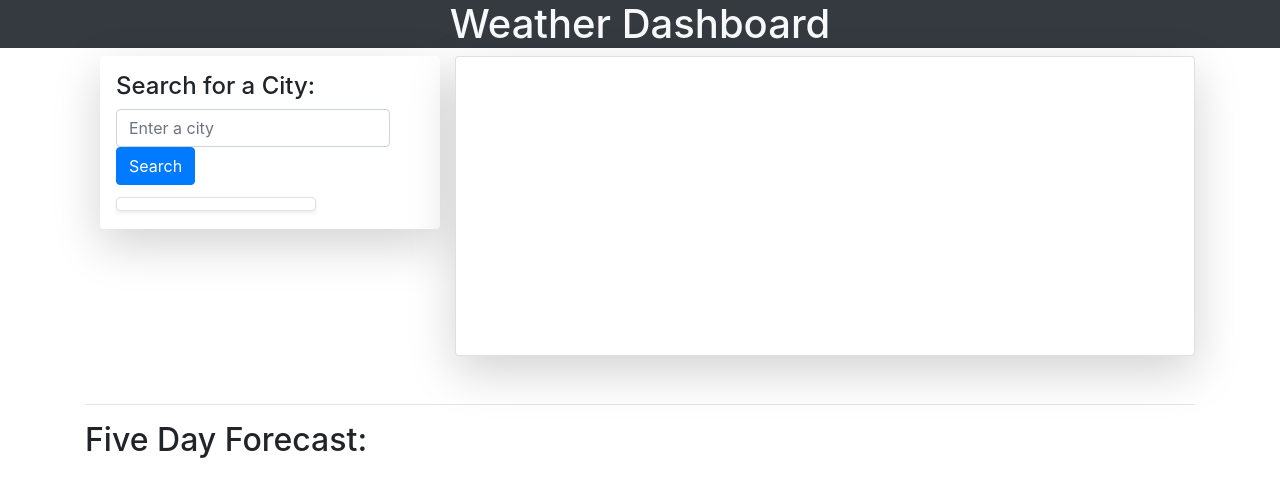
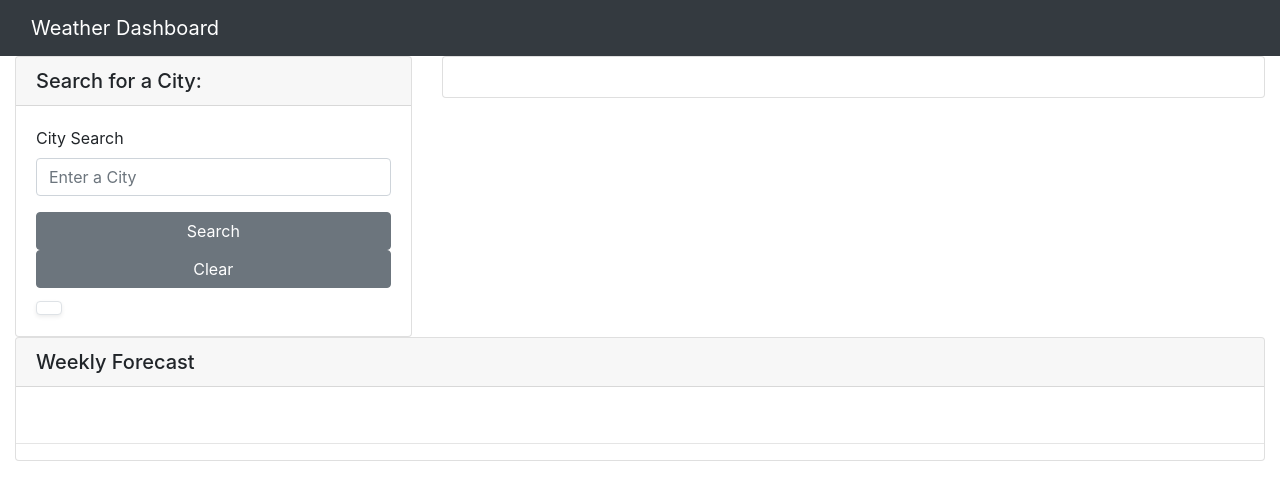
Before and after one commit to jessica-calderon/weather-dashboard, a plain HTML site: page index.html in a window 1280 px wide. Drawn offline with nearby package versions, Linux system fonts and the light colour scheme.

Commit message:
revamp html style and add clear button

```diff
--- a/assets/css/style.css
+++ b/assets/css/style.css
@@ -2,8 +2,9 @@
     width: 710;
     height: 300px;
 }
-.styled-btn {
-    width: 200px;
+.btn-style {
+    margin-top: 5px;
+    margin-bottom: 5px;
 }
 .div-style {
     height: auto;
@@ -15,3 +16,14 @@
     justify-content: center;
     justify-items: center;
 }
+.fa-style {
+    margin-right: 5px;
+}
+.navbar {
+    color: white;
+    text-decoration: none;
+}
+.navbar a:active {
+    color: grey;
+    text-decoration: none;
+}
--- a/assets/js/index.js
+++ b/assets/js/index.js
@@ -68,7 +68,7 @@ $.ajax({
     // store forecast to an array list //
     var returnForecast = response.list;
     $("#weekly").empty();
-    for (var i = 0; i < returnForecast.length; i += 7) {
+    for (var i = 0; i < returnForecast.length; i += 6) {
         // forecast div element
         var forecastDiv = $("<div class='div-style card text-white bg-primary mx-auto mb-10 p-2 shadow-lg'>");
         // forecast temp, date, and humidty variables
@@ -141,3 +141,9 @@ $("#local-search").on('click', '.btn', function(event) {
     event.preventDefault();
     search($(this).text());
 });
+// clear location history on clear btn click
+$("#clear-btn").on("click", function (event) {
+    event.preventDefault();
+    $("#local-search").html("");
+    localStorage.clear();
+})
--- a/index.html
+++ b/index.html
@@ -5,31 +5,98 @@
     <meta http-equiv="X-UA-Compatible" content="IE=edge">
     <meta name="viewport" content="width=device-width, initial-scale=1.0">
     <link rel="stylesheet" href="./assets/css/style.css">
-    <link rel="stylesheet" href="https://use.fontawesome.com/releases/v5.8.1/css/all.css" />
-    <link rel="stylesheet" href="https://stackpath.bootstrapcdn.com/bootstrap/4.3.1/css/bootstrap.min.css">
+    <link rel="stylesheet" href="https://cdnjs.cloudflare.com/ajax/libs/font-awesome/6.1.1/css/brands.min.css" integrity="sha512-OivR4OdSsE1onDm/i3J3Hpsm5GmOVvr9r49K3jJ0dnsxVzZgaOJ5MfxEAxCyGrzWozL9uJGKz6un3A7L+redIQ==" crossorigin="anonymous" referrerpolicy="no-referrer" />    <link rel="stylesheet" href="https://stackpath.bootstrapcdn.com/bootstrap/4.3.1/css/bootstrap.min.css">
     <title>Weather Dashboard</title>
 </head>
 <body>
-    <div class="container-fluid bg-dark text-light text-center">
-        <h1>Weather Dashboard</h1>
+    <div class="container-fluid">
+        <div class="row">
+            <div class="col-md-12 bg-dark">
+                <nav class="navbar navbar-expand-lg navbar-dark bg-dark">
+
+                    <a class="navbar-brand" href="#">Weather Dashboard</a>
+
+                </nav>
+            </div>
+        </div>
+        <div class="row">
+            <div class="col-md-4">
+                <div class="card">
+                    <h5 class="card-header">
+                        Search for a City:
+                    </h5>
+                    <div class="card-body">
+                <form role="form">
+
+                    <div class="form-group">
+
+                        <label for="exampleInputPassword1">
+                            City Search
+                        </label>
+                        <input type="text" class="form-control mr-sm-2" id="city-search" placeholder="Enter a City" />
+                    </div>
+
+                    <button type="submit" class="btn btn-style btn-block btn-secondary my-sm-0 my-2" id="search-btn">
+                        Search
+                    </button>
+                </form>
+                <button type="button" id="clear-btn" class="btn btn-style btn-secondary btn-block my-sm-0 my-2">
+                    Clear
+                </button>
+
+                <form id="local-search" class="mt-1">
+                    <!-- localStorage search results -->
+                </form>
+            </div>
+        </div>
+     </div>
+            <div class="col-md-8">
+                <div class="card">
+                    <div class="card-body">
+                        <div id="forecast"></div>
+                        <div id="uv-levels"></div>
+                    </div>
+                </div>
+            </div>
+        </div>
+        <div class="row">
+            <div class="col-md-12">
+                <div class="card">
+                    <h5 class="card-header">
+                        Weekly Forecast
+                    </h5>
+                    <div class="card-body">
+                        </div>
+                        <hr>
+                        <div id="weekly" class="row">
+                        </div>
+                    </div>
+                </div>
+            </div>
+        </div>
+    </div>
+
+<!--     <div class="container-fluid bg-dark text-light text-center">
+        <a href="#" class="navbar">
+        <h1><i class="fa-style fa-solid fa-sun-cloud"></i> Weather Dashboard</h1></a>
     </div>
     <div class="container">
-        <div>
-            <div class="col-4 float-left">
+        <div> -->
+<!--             <div class="col-4 float-left"> -->
                 <!-- search section -->
-                <nav class="navbar bg-light mb-5 p-3 bg-light navbar-light shadow-lg bg-white rounded">
+<!--                 <nav class="navbar bg-light mb-5 p-3 bg-light navbar-light shadow-lg bg-white rounded">
                     <h4>Search for a City:</h4>
                         <form class="form-inline">
                             <input id="city-search" class="form-control mr-sm-2" type="search" placeholder="Enter a city">
                             <button id="search-btn" class="btn btn-primary my-sm-0 my-2" type="submit">Search</button>
-                        </form>
+                        </form> -->
                         <!-- localStorage search results -->
-                        <form id="local-search" class="mt-1">
+<!--                         <form id="local-search" class="mt-1">
                         </form>
                 </nav>
-            </div>
+            </div> -->
             <!-- weekly forecast -->
-            <div class="width-style card text-dark bg-light p-2 p-3 rem shadow-lg mb-5 rounded bg-white">
+            <!-- <div class="width-style card text-dark bg-light p-2 p-3 rem shadow-lg mb-5 rounded bg-white">
                 <div id="forecast"></div>
                 <div id="uv-levels"></div>
             </div>
@@ -39,7 +106,7 @@
             </div>
         </div>
     </div>
-</div>
+</div> -->
 <script src="https://cdnjs.cloudflare.com/ajax/libs/moment.js/2.24.0/moment.min.js"></script>
 <script src="https://cdnjs.cloudflare.com/ajax/libs/jquery/3.2.1/jquery.min.js"></script>
 <script src="https://cdnjs.cloudflare.com/ajax/libs/popper.js/1.14.7/umd/popper.min.js"></script>
```
